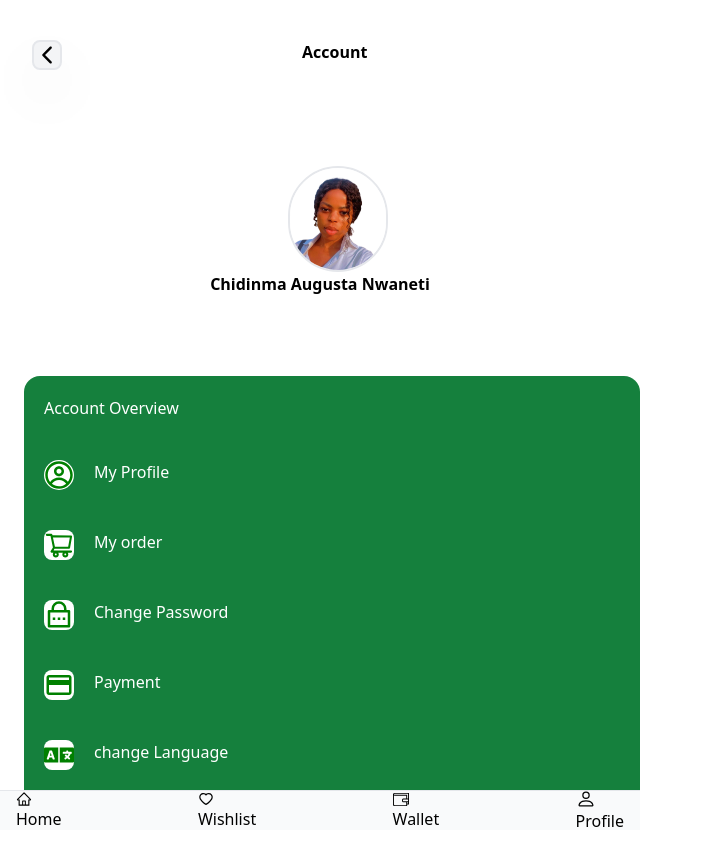
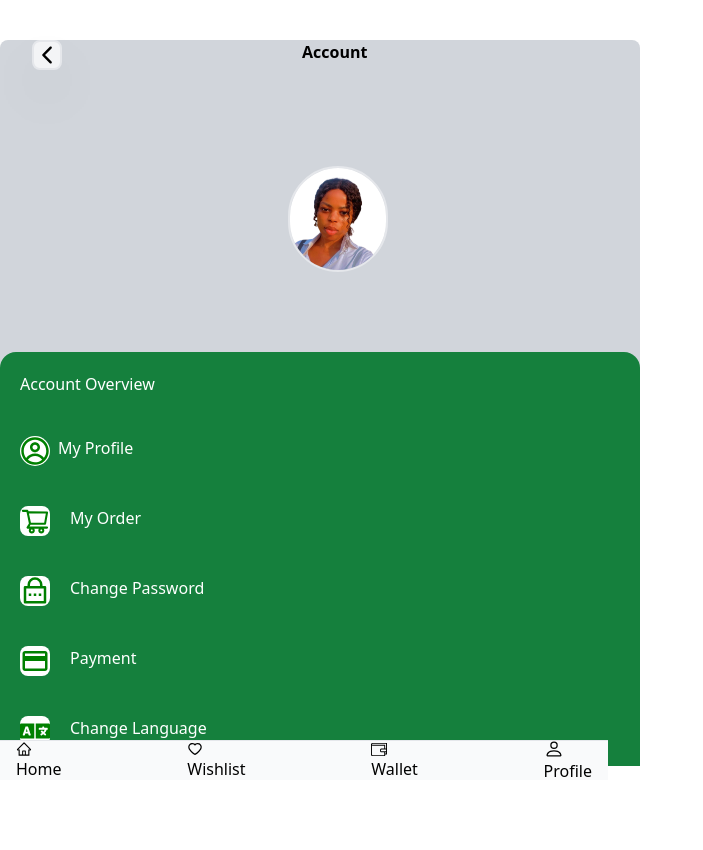
Before and after one commit to chinwaneti/capstone-project, a Next.js app: page /my-account in a window 1280 px wide. Shown: the whole page, without its empty margins (0-703 px from the left). After the commit the page ends 806 px from the top, so only its background shows below. Built offline with nearby package versions, Linux system fonts and the light colour scheme.

Commit message:
feat: add files

```diff
--- a/src/app/components/Footer.jsx
+++ b/src/app/components/Footer.jsx
@@ -1,20 +1,33 @@
-import React from 'react'
-import { TfiWallet } from 'react-icons/tfi'
-import { BsPerson } from 'react-icons/bs'
-import { AiOutlineHeart, AiOutlineHome } from 'react-icons/ai'
-import Link from 'next/link'
-
+import React from 'react';
+import { TfiWallet } from 'react-icons/tfi';
+import { BsPerson } from 'react-icons/bs';
+import { AiOutlineHeart, AiOutlineHome } from 'react-icons/ai';
+import Link from 'next/link';
 
 export default function Footer() {
   return (
-    <div className='footer'>
-    <div className=' flex h-10 items-center justify-between px-4  bg-gray-50 border-t hover:border-4 text-black  mb-5'>
-    <Link href='/'><div className='hover:text-green-600'><AiOutlineHome />Home</div></Link>
-   <div className='hover:text-green-600'><AiOutlineHeart /> Wishlist </div>
-    <Link href='/wallet-history'><div className='hover:text-green-600'><TfiWallet />Wallet</div></Link>
-   <Link href='/my-account'><div className='hover:text-green-600'><BsPerson size={20} className=''/>Profile</div></Link>
-
-</div>
-</div>
-  )
+    <div className='footer fixed bottom-0 left-0 right-0 w-[47.5%] '>
+      <div className='flex h-10 items-center justify-between px-4
+       bg-gray-50 border-t border-r-green-600 hover:border-4 z-50 text-black mb-5'>
+        <Link href='/'>
+          <div className='hover:text-green-600'>
+            <AiOutlineHome />Home
+          </div>
+        </Link>
+        <div className='hover:text-green-600'>
+          <AiOutlineHeart /> Wishlist
+        </div>
+        <Link href='/wallet-history'>
+          <div className='hover:text-green-600'>
+            <TfiWallet />Wallet
+          </div>
+        </Link>
+        <Link href='/my-account'>
+          <div className='hover:text-green-600'>
+            <BsPerson size={20} className='' />Profile
+          </div>
+        </Link>
+      </div>
+    </div>
+  );
 }
--- a/src/app/contact-us/page.jsx
+++ b/src/app/contact-us/page.jsx
@@ -141,7 +141,7 @@ export default function Page() {
 
 
   return (
-    <div className="border-solid rounded-lg bg-gray-50 mt-5">
+    <div className="border-solid rounded-lg bg-gray-50 mt-5 mb-5">
       <div className="flex space-x-60">
         <Link href="/newCategories">
           <IoIosArrowBack size={30} className="bg-gray-100 ml-8 rounded-lg border-2 shadow-2xl shadow-black mb-4" />
--- a/src/app/my-account/page.jsx
+++ b/src/app/my-account/page.jsx
@@ -1,38 +1,146 @@
-import React from 'react'
-import {IoIosArrowBack} from 'react-icons/io'
-import {GrNext} from 'react-icons/gr'
-import Link from 'next/link'
-import Image from 'next/image'
-import pic from '../images/mine.png'
-import {CgProfile} from 'react-icons/cg'
-import { AiOutlineShoppingCart } from 'react-icons/ai'
-import {RiLockPasswordLine} from 'react-icons/ri'
-import {MdPayment} from 'react-icons/md'
-import {FaLanguage} from 'react-icons/fa'
+"use client"
+import React, { useState, useEffect } from 'react';
+import { IoIosArrowBack } from 'react-icons/io';
+import { GrNext } from 'react-icons/gr';
+import { AiOutlineClose } from 'react-icons/ai';
+import Link from 'next/link';
+import Image from 'next/image';
+import pic from '../images/mine.png';
+import { CgProfile } from 'react-icons/cg';
+import { AiOutlineShoppingCart } from 'react-icons/ai';
+import { RiLockPasswordLine } from 'react-icons/ri';
+import { MdPayment } from 'react-icons/md';
+import { FaLanguage } from 'react-icons/fa';
 
+export default function Page() {
+  const [showProfileForm, setShowProfileForm] = useState(false);
+  const [name, setName] = useState('');
+  const [email, setEmail] = useState('');
+  const [isSubmitted, setIsSubmitted] = useState(false);
 
-export default function page() {
+  useEffect(() => {
+    const savedName = localStorage.getItem('profileName');
+    if (savedName) {
+      setName(savedName);
+    }
+  }, []);
+
+  const handleProfileClick = () => {
+    setShowProfileForm(true);
+  };
+
+  const handleFormSubmit = (event) => {
+    event.preventDefault();
+    // Perform form submission logic here
+    console.log('Name:', name);
+    console.log('Email:', email);
+    setIsSubmitted(true);
+    localStorage.setItem('profileName', name);
+  };
+
+  const handleCloseForm = () => {
+    setShowProfileForm(false);
+    setEmail('');
+  };
+
   return (
-    <div>
-    <div className='rounded-lg border-solid  bg-grey-50  mt-10'>
+    <div className="">
+      <div className='rounded-lg border-solid bg-gray-300 mt-10 mb-10'>
         <div className='flex space-x-60'>
-    <Link href='/'><IoIosArrowBack size={30} className='bg-gray-100 ml-8 rounded-lg border-2 shadow-2xl shadow-black mb-4'/></Link>
+          <Link href='/'>
+            <IoIosArrowBack
+              size={30}
+              className='bg-gray-100 ml-8 rounded-lg border-2 shadow-2xl shadow-black mb-4'
+            />
+          </Link>
           <h2 className='font-bold'>Account</h2>
         </div>
 
-    <div className='ml-[45%] mt-20 '>
-    <Image src={pic} alt='picture' width={100} height={150} className='rounded-full border-solid border-2'/>
+        <div className='ml-[45%] mt-20'>
+          <Image src={pic} alt='picture' width={100} height={150} className='rounded-full border-solid border-2' />
         </div>
-    <h1 className='font-bold text-center '> Chidinma Augusta Nwaneti</h1>
-    <div className='bg-green-700 rounded-t-2xl mt-20 ml-6 text-white'>
-    <div className='p-5'> <p>Account Overview</p></div>
-    <div className='p-5 flex space-x-5'><CgProfile size={30} style={{color: 'green'}} className='bg-white rounded-full'/><p>My Profile</p></div>
-    <div className='p-5 flex space-x-5'><AiOutlineShoppingCart size={30} style={{color: 'green'}} className='bg-white rounded-lg'/>  <p>My order</p></div>
-    <div className='p-5 flex space-x-5'><RiLockPasswordLine size={30} style={{color: 'green'}}className='bg-white rounded-lg'/> <p>Change Password</p></div>
-    <div className='p-5 flex space-x-5'><MdPayment size={30} style={{color: 'green'}}className='bg-white rounded-lg'/> <p>Payment</p></div>
-    <div className='p-5 flex space-x-5'><FaLanguage size={30} style={{color: 'green'}}className='bg-white rounded-lg'/> <p>change Language</p></div>
+        <h1 className='font-bold text-center'>{isSubmitted ? name : ''}</h1>
+        <div className='bg-green-700  rounded-t-2xl mt-20  text-white'>
+          <div className='p-5'>
+            <p>Account Overview</p>
+          </div>
+          <div className='p-5 flex space-x-5'>
+            <div onClick={handleProfileClick} className='flex space-x-2 cursor-pointer'>
+              <CgProfile size={30} style={{ color: 'green' }} className='bg-white rounded-full' />
+              <p>My Profile</p>
+            </div>
+
+          </div>
+          <div className='p-5 flex space-x-5'>
+            <AiOutlineShoppingCart size={30} style={{ color: 'green' }} className='bg-white rounded-lg' />
+            <p>My Order</p>
+          </div>
+          <div className='p-5 flex space-x-5'>
+          <RiLockPasswordLine size={30} style={{ color: 'green' }} className='bg-white rounded-lg' />
+          <p>Change Password</p>
+          </div>
+          <div className='p-5 flex space-x-5'>
+            <MdPayment size={30} style={{ color: 'green' }} className='bg-white rounded-lg' />
+            <p>Payment</p>
+          </div>
+          <div className='p-5 flex space-x-5'>
+            <FaLanguage size={30} style={{ color: 'green' }} className='bg-white rounded-lg' />
+            <p>Change Language</p>
           </div>
         </div>
+
+    {showProfileForm && (
+      <div className='fixed inset-0 flex justify-center w-[47.5%] items-center bg-gray-800 bg-opacity-50'>
+        <div className='bg-white p-8 rounded-lg'>
+          <div className='flex justify-between mb-4'>
+            <h2 className='text-center'>My Profile</h2>
+            <AiOutlineClose size={20} className='cursor-pointer' onClick={handleCloseForm} />
           </div>
-  )
+          <form onSubmit={handleFormSubmit} className='space-y-4'>
+            <div>
+              <label htmlFor='name' className='block mb-1 font-medium'>
+                Name:
+              </label>
+              <input
+                type='text'
+                id='name'
+                value={name}
+                onChange={(e) => setName(e.target.value)}
+                className='w-full border-gray-300 rounded-md focus:outline-none focus:ring-2 focus:ring-green-500'
+              />
+            </div>
+            <div>
+              <label htmlFor='email' className='block mb-1 font-medium'>
+                Email:
+              </label>
+              <input
+                type='email'
+                id='email'
+                value={email}
+                onChange={(e) => setEmail(e.target.value)}
+                className='w-full border-gray-300 rounded-md focus:outline-none focus:ring-2 focus:ring-green-500'
+              />
+            </div>
+            <div className='flex justify-center'>
+              <button
+                type='submit'
+                className='px-4 py-2 bg-green-500 text-white rounded-md hover:bg-green-600'
+              >
+                Sign In
+              </button>
+              <button
+                type='button'
+                onClick={handleCloseForm}
+                className='ml-4 px-4 py-2 bg-gray-300 text-gray-700 rounded-md hover:bg-gray-400'
+              >
+                Sign Up
+              </button>
+            </div>
+          </form>
+        </div>
+      </div>
+    )}
+  </div>
+  </div>
+);
 }
--- a/src/app/newCategories/[slug]/page.jsx
+++ b/src/app/newCategories/[slug]/page.jsx
@@ -17,7 +17,7 @@ export default function Page({ params }) {
 
 
   return (
-    <div className='bg-gray-100 h-[160vh] rounded-lg border-2'>
+    <div className='bg-gray-100 h-[160vh] rounded-lg mb-10 border-2'>
       <div className='flex space-x-60'>
         <Link href='/newCategories'>
           <IoIosArrowBack size={30} className='bg-gray-100 ml-5 mb-4' />
--- a/src/app/newCategories/page.jsx
+++ b/src/app/newCategories/page.jsx
@@ -227,7 +227,7 @@ const father =[
 
 
   return (
-    <div className='border-solid  border-2 bg-gray-200 '>
+    <div className='border-solid  border-2 bg-gray-200 mb-10'>
     <div className='flex space-x-60'>
     <Link href='/'><IoIosArrowBack size={30} className='bg-gray-100 ml-5 mb-4'/></Link>
     <h2 className='font-bold'>Categories</h2>
--- a/src/app/page.jsx
+++ b/src/app/page.jsx
@@ -48,7 +48,7 @@ const data1 = details.map(detail=>(
 
 export default function Page() {
   return (
-    <div className='border-solid border-2 mt-5 border-gray-100 rounded-lg bg-gray-100'>
+    <div className='border-solid border-2 mt-5 mb-14 border-gray-100 rounded-lg bg-gray-100'>
     <div><Navbar /> </div>
     <div className='mt-10'>
     <h2 className='text-center'>Location</h2>
--- a/src/app/popular-items/page.jsx
+++ b/src/app/popular-items/page.jsx
@@ -17,7 +17,7 @@ export default function page() {
     </section>
  ))
   return (
-    <div className='border-solid  border-2  bg-gray-100 mt-5'>
+    <div className='border-solid  border-2 mb-10 bg-gray-100 mt-5'>
     <div className=''>
     <div className='flex space-x-[35%]'><Link href='/'><IoIosArrowBack size={30} className='bg-gray-100 ml-5 mb-4'/></Link>
     <h2 className='font-bold text-xl'>Popular Items</h2></div>
```
Also changed, not shown: src/app/refer/page.jsx (+14 -7 lines). Lines whose indentation alone changed are shown as unchanged.
